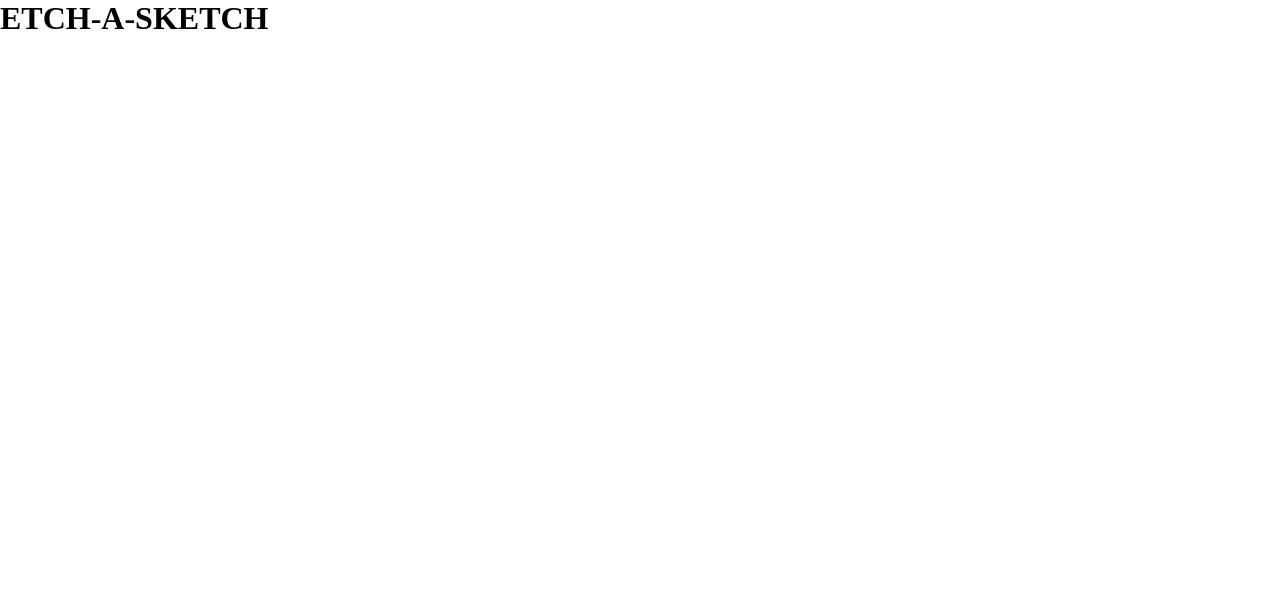
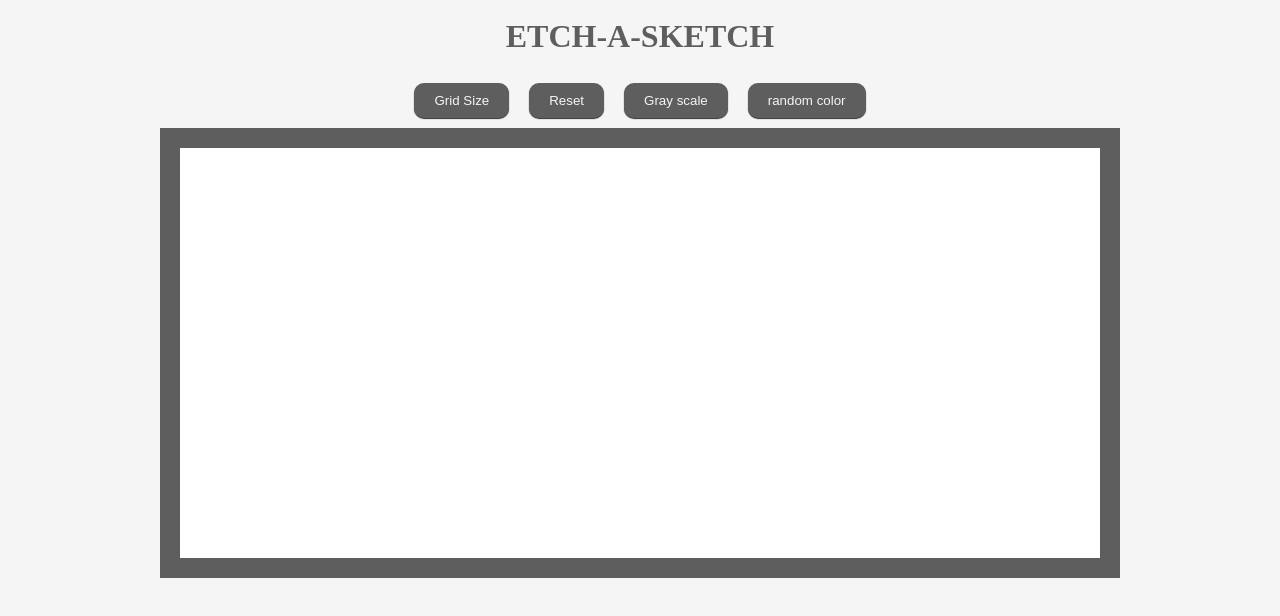
Before and after one commit to fasih124/Etch-a-sketch-project, a plain HTML site: page index.html in a window 1280 px wide. Drawn offline with Linux system fonts and the light colour scheme.

Commit message:
Complete all requirment & website

```diff
--- a/index.html
+++ b/index.html
@@ -8,7 +8,16 @@
     <title>Etch-A-Sketch</title>
   </head>
   <body>
-    <h1>ETCH-A-SKETCH</h1>
+    <main>
+      <h1>ETCH-A-SKETCH</h1>
+      <div class="buttons">
+        <button id="size" type="button">Grid Size</button>
+        <button id="Reset" type="button">Reset</button>
+        <button id="GrayScale" type="button">Gray scale</button>
+        <button id="ranColor" type="button">random color</button>
+      </div>
+      <div class="container"></div>
+    </main>
     <script src="js/index.js"></script>
   </body>
 </html>
--- a/js/index.js
+++ b/js/index.js
@@ -1,4 +1,37 @@
-let num = 16;
-for (let i = 0; i < num; i++) {
-  for (let j = 0; j < num; j++) {}
+let size = 16;
+let color = "black";
+const container = document.querySelector(".container");
+
+function createGrid(num) {
+  for (let i = 0; i < num; i++) {
+    const row = document.createElement("div");
+    row.classList.add("row");
+    for (let j = 0; j < num; j++) {
+      const divs = document.createElement("div");
+      row.appendChild(divs);
+      divs.addEventListener("mouseover", () => {
+        divs.style.backgroundColor = color;
+      });
+    }
+    container.appendChild(row);
+  }
 }
+
+createGrid(size);
+
+const sizeBtn = document.querySelector("#size");
+sizeBtn.addEventListener("click", () => {
+  let userSize = prompt("Enter the Size of Grid(1-100): ");
+  if (userSize <= 0 || userSize > 100) {
+    alert("invalid Size(setting Size 16)");
+    userSize = 16;
+  }
+  size = Number(userSize);
+  const removedivs = document.querySelectorAll(".row");
+  removedivs.forEach((div) => {
+    container.removeChild(div);
+  });
+  createGrid(size);
+});
+
+// buttons
--- a/style/style.css
+++ b/style/style.css
@@ -13,4 +13,51 @@ html {
 body {
   box-sizing: border-box;
   font-size: 1.6rem;
+  background-color: whitesmoke;
+  color: #5e5e5e;
 }
+
+.container {
+  margin: 0 auto;
+  display: flex;
+  flex-wrap: wrap;
+  width: 96rem;
+  height: 45rem;
+  flex-grow: 0;
+  overflow: hidden;
+  padding: 2rem;
+  background-color: #5e5e5e;
+}
+
+h1 {
+  margin: 1.8rem;
+  display: flex;
+  justify-content: center;
+}
+
+.buttons {
+  display: flex;
+  justify-content: center;
+}
+
+.buttons button {
+  color: whitesmoke;
+  background-color: #5e5e5e;
+  padding: 1rem 2rem;
+  border: none;
+  border-radius: 1rem;
+  box-shadow: 0 1px 1px rgba(0, 0, 0, 0.8);
+  margin: 1rem;
+}
+
+.container div {
+  background-color: #fff;
+  flex: 1 1 100%;
+  /* border: black 2px solid; */
+  display: flex;
+}
+
+.row div {
+  height: 100%;
+  flex: 1 1 100%;
+}
```
